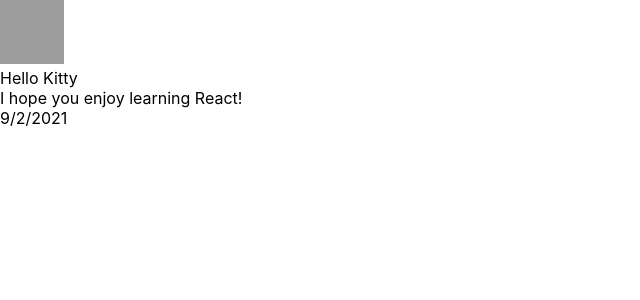
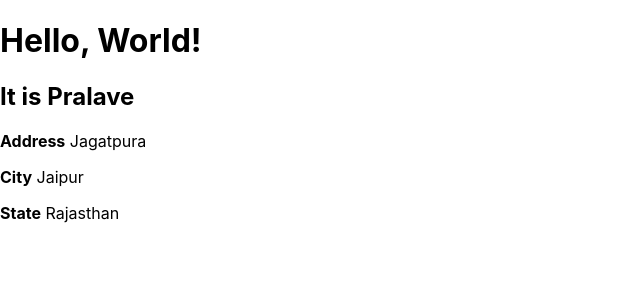
Before and after one commit to pamnanaimanish169/learn-react-by-docs-new, a React (Create React App) app: page / in a window 1280 px wide. Shown: the top 300 px of the page, without its empty margins (0-640 px from the left). Built offline with nearby package versions, Linux system fonts and the light colour scheme; grey boxes are pictures that could not be loaded.

Commit message:
State & Lifecycle

```diff
--- a/src/index.js
+++ b/src/index.js
@@ -4,53 +4,92 @@ import './index.css';
 import App from './App';
 import reportWebVitals from './reportWebVitals';
 
-function  formatDate(date)  {
-  return  date.toLocaleDateString();
+// function Clock(props) {
+//   return(
+//     <div>
+//       <h1>Hello, World!</h1>
+//       <h2>It is {props.date.toLocaleTimeString()}</h2>
+//     </div>
+//   )
+// }
+
+// Convert function(Clock()) to class(class Clock)
+// class Clock extends React.Component {
+
+//   // Add a class **constructor** that assigns the initial this.state.
+//   constructor(props)  {
+//     super(props);
+//     this.state  = {date : new Date()};
+//   }
+
+//   componentDidMount() {
+//     this.timerID  = setInterval(
+//       ()  =>  this.tick(),
+//       1000
+//     );
+//   }
+
+//   componentWillUnmount()  {
+//     clearInterval(this.timerID);
+//   }
+
+//   tick()  {
+//     this.setState({
+//       date  : new Date()
+//     });
+//   }
+
+//   render() {
+//     return(
+//       <div>
+//         <h1>Hello, World!</h1>
+//         <h2>It is {this.state.date.toLocaleTimeString()}</h2>
+//       </div>
+//     )
+//   };
+// }
+
+class Name extends React.Component {
+
+  // constructor
+  constructor(props) {
+    super(props);
+
+    // Initial state.
+    this.state  = { name  : "Manish", address : "Malviya Nagar", city : "Jaipur", state : "Rajasthan"  };
+  }
+
+  // componentWillMount
+  componentWillMount()  {
+    setTimeout(() =>  {
+      this.setState({ name  : "Pralave",  address : "Jagatpura", city : "Jaipur", state : "Rajasthan" });
+    },500);
+  }
+
+  // componentWillUnMount
+  componentWillUnmount()  {
+    // This is to save the memeory leaks so that this variable is destroyed when the we move on to
+    // another component.
+    this.setState({ name  : "" });
+  }
+
+  render()  {
+    return(
+      <div>
+        <h1>Hello, World!</h1>
+        <h2>It is {this.state.name}</h2>
+        <p> <b>Address</b>  {this.state.address}</p>
+        <p> <b>City</b> {this.state.city}</p>
+        <p> <b>State</b> {this.state.state}</p>
+      </div>
+    );
+  }
 }
 
-function  Comment(props)  {
-  return  (
-    <div  className="Comment">
-      <div  className="UserInfo">
-        <img
-        className="Avatar"
-        src={props.author.avatarUrl}
-        alt={props.author.name}
-        />
-        <div  className="UserInfo-name">
-          {props.author.name}
-        </div>
-      </div>
-
-      <div  className="Comment-text">
-        {props.text}
-      </div>
-      <div  className="Comment-date">
-        {formatDate(props.date)}
-      </div>
-    </div>
-  );
-}
-
-const comment =
-{
-  date  : new Date(),
-  text  : 'I hope you enjoy learning React!',
-  author  : {
-    name  : 'Hello Kitty',
-    avatarUrl : 'https://placekitten.com/g/64/64',
-  },
-};
-
 ReactDOM.render(
-  <Comment
-  date={comment.date}
-  text={comment.text}
-  author={comment.author}
-  />,
+  <Name  />,
   document.getElementById('root')
 );
-
 // If you want to start measuring performance in your app, pass a function
 // to log results (for example: reportWebVitals(console.log))
 // or send to an analytics endpoint. Learn more: https://bit.ly/CRA-vitals
```
